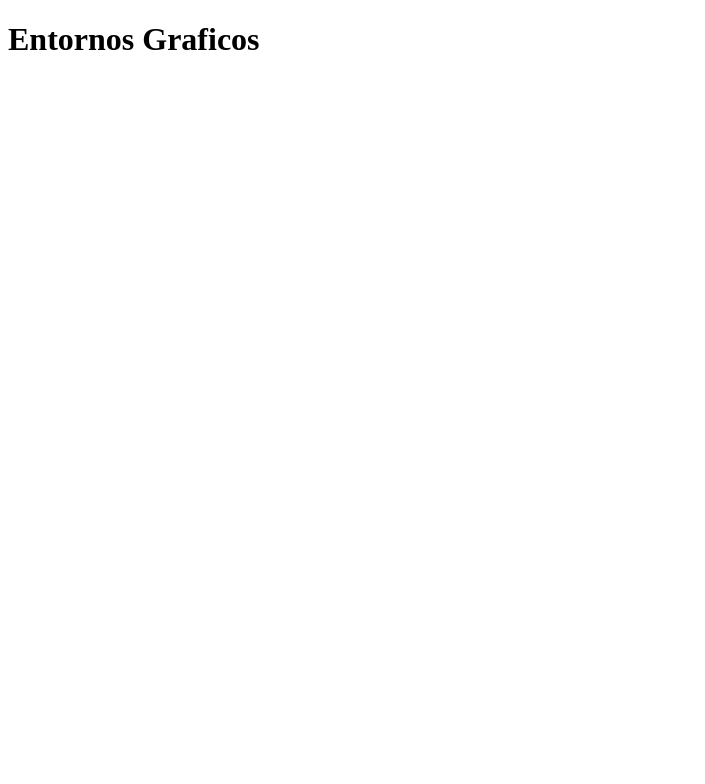
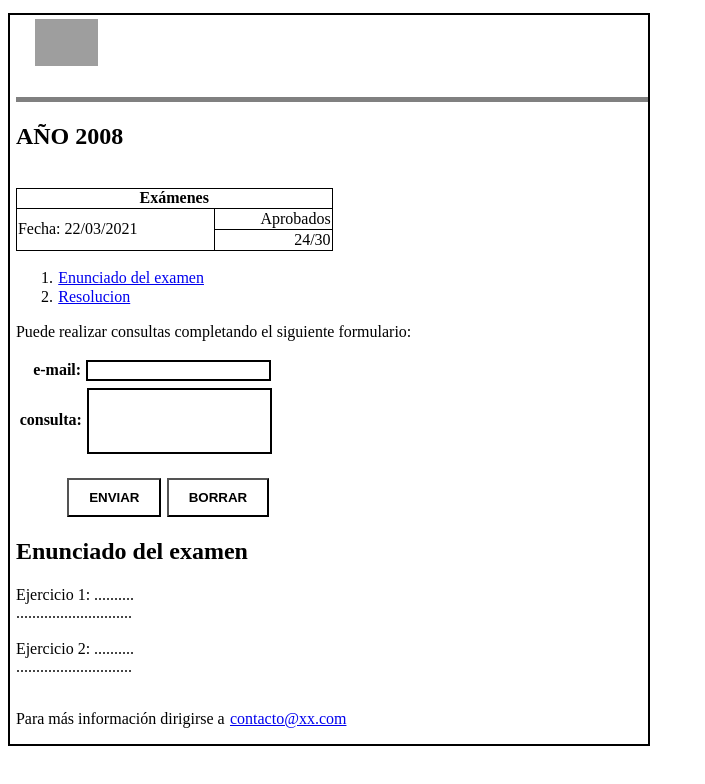
Before and after one commit to MartinOfi/EntornosGraficos, a plain HTML site: page index.html in a window 1280 px wide. Shown: the whole page, without its empty margins (0-705 px from the left). Drawn offline with Linux system fonts and the light colour scheme; grey boxes are pictures that could not be loaded.

Commit message:
formulario ejercicio 4 99%

```diff
--- a/index.html
+++ b/index.html
@@ -1,12 +1,74 @@
 <!DOCTYPE html>
 <html lang="en">
-<head>
-  <meta charset="UTF-8">
-  <meta http-equiv="X-UA-Compatible" content="IE=edge">
-  <meta name="viewport" content="width=device-width, initial-scale=1.0">
-  <title>Document</title>
-</head>
-<body>
-  <h1>Entornos Graficos</h1>
-</body>
+  <head>
+    <meta charset="UTF-8" />
+    <meta http-equiv="X-UA-Compatible" content="IE=edge" />
+    <meta name="viewport" content="width=device-width, initial-scale=1.0" />
+    <link rel="stylesheet" href="/styles.css" />
+    <title>Document</title>
+  </head>
+  <body>
+    <div class="page">
+      <a href="https://www.frro.utn.edu.ar/"
+        ><img
+          src="https://lh3.googleusercontent.com/proxy/AvUH1wG4Szm5moDJNKzhaSbUx0tISGzz3fe9F75YkggnghnMtB4BEQIyKLe1b32A8OBXn-mlrWvXCtva2o4f6yzpSWX3VtMHWqz3iuLGLSEKPgfO"
+          alt="imagen de la utn"
+          width="100"
+      /></a>
+
+      <hr size="3px" noshade />
+
+      <h2>AÑO 2008</h2>
+      <br />
+
+      <table border="1px" width="300">
+        <tr>
+          <th colspan="2">Exámenes</th>
+        </tr>
+        <tr>
+          <td rowspan="2">Fecha: 22/03/2021</td>
+          <td align="right">Aprobados</td>
+        </tr>
+        <tr>
+          <td align="right">24/30</td>
+        </tr>
+      </table>
+
+      <ol>
+        <li><a href="https://www.frro.utn.edu.ar/">Enunciado del examen</a></li>
+        <li>
+          <a href="https://frro.cvg.utn.edu.ar/" target="_Blank">Resolucion</a>
+        </li>
+      </ol>
+
+      <p>Puede realizar consultas completando el siguiente formulario:</p>
+      <form action="mailto:x@x.com" method="post">
+        <div><b id="email">e-mail: </b> <input type="email" />
+          <br>
+          <div style="vertical-align: text-top"><b >consulta: </b><input type="textarea" id="textConsulta" style="height:60px" /></div>
+          </div>
+
+        <br />
+        <div class="enviar-borrar">
+          <button type="submit"><b>ENVIAR</b></button>
+          <button><b>BORRAR</b></button>
+        </div>
+      </form>
+
+      <h2>Enunciado del examen</h2>
+      <p>
+        Ejercicio 1: ..........<br />
+        .............................
+      </p>
+      <p>
+        Ejercicio 2: ..........<br />
+        .............................
+      <p>
+
+      <p>
+        Para más información dirigirse a
+        <a href="mailto:contacto@xx.com"> contacto@xx.com </a>
+      </p>
+    </div>
+  </body>
 </html>
--- /dev/null
+++ b/styles.css
@@ -0,0 +1,48 @@
+* {
+    margin-left: 0.2%;
+    padding-top: 0.2%;
+}
+
+img {
+    width: 10%;
+    margin-left: 3%;
+    margin-bottom: 3%;
+}
+
+hr {
+    size: 4px;
+}
+
+.page {
+    width: 50%;
+    border: 2px solid;
+    padding-left: 5px;
+}
+
+input {
+    margin-bottom: 5px;
+    border: 2px solid;
+}
+
+button {
+    background-color: white;
+    padding: 10px 20px 10px 20px;
+}
+
+.enviar-borrar {
+    margin-left: 50px;
+}
+
+#textConsutla {
+    padding-bottom: 200px;
+}
+
+#email {
+    margin-left: 16px;
+}
+
+table {
+    border-collapse: collapse;
+    border: 1px solid black;
+    width: 50%;
+}
```
